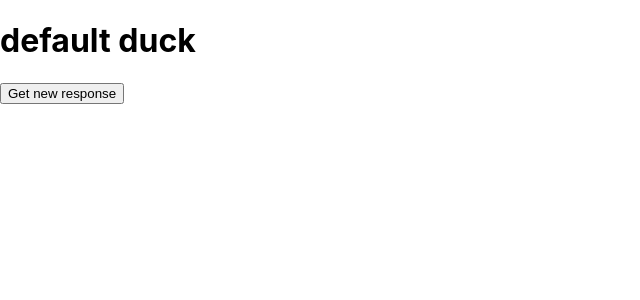
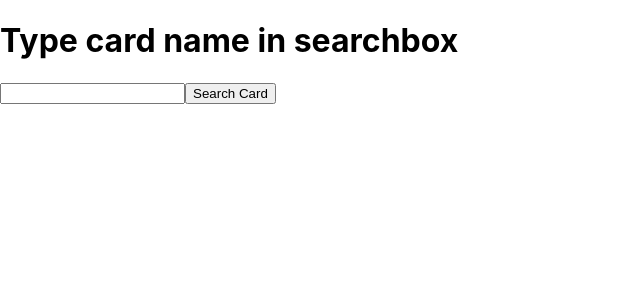
Before and after one commit to RafCabanes/cdmp_frontend_react_project, a React (Create React App) app: page / in a window 1280 px wide. Shown: the top 300 px of the page, without its empty margins (0-640 px from the left). Built offline with nearby package versions, Linux system fonts and the light colour scheme; no server answers.

Commit message:
updated src/App.js to list all search results in console

```diff
--- a/src/App.js
+++ b/src/App.js
@@ -5,6 +5,8 @@ import React from "react";
 export default function App() {
   const[ duck, setDuck ] = useState("default duck");
   const[ card, setCard ] = useState("no card chosen");
+  const[ cardName, setCardName] = useState("defaultcard")
+
   const [isLoading, setIsLoading] = useState(false);
 
   const getData = async () => {
@@ -41,11 +43,21 @@ export default function App() {
     // const receivedDuck = await response.json();
     // setDuck(receivedDuck.url[0]);
     setIsLoading(false);
-  }
+  };
+
+  const makeUrl = (props) => {
+    const baseUrl = "https://api.magicthegathering.io/v1/cards?";
+    const cardUrlName = "name=" + cardName;
+    // const cardUrlLanguage = "&language=" + cardLanguage;
+    const workingUrl = baseUrl + cardUrlName;
+    return workingUrl
+  };
 
   const getCard = async () => {
     setIsLoading(true);
-    const url = "https://api.magicthegathering.io/v1/cards?supertypes=legendary&types=creature&colors=black,white&pageSize=2";
+    console.log("searching for "+ cardName);
+    // const url = "https://api.magicthegathering.io/v1/cards?supertypes=legendary&types=creature&colors=black,white&pageSize=2";
+    const url = makeUrl(cardName);
     try {
       const response = await fetch(url, {
         headers: {
@@ -55,11 +67,13 @@ export default function App() {
         async response => {
           // console.log(response);
           const cardResponse = await response.json();
-          // console.log(cardResponse.cards);
+          // foreach cardItem in cardResponse.cards array
           for(var cardItem in cardResponse.cards) {
             console.log("index: " + cardItem);
             console.log(cardResponse.cards[cardItem]);
           }
+
+          // name of first card result
           // console.log(cardResponse.cards[0].name);
 
         }
@@ -71,9 +85,6 @@ export default function App() {
     setIsLoading(false);
   }
 
-  function printCards(card, index) {
-    console.log(card)
-  }
   // useEffect exactly once
   useEffect(() => {
     // getData();
@@ -83,8 +94,18 @@ export default function App() {
   return (
     <div className="App">
       {isLoading && <h1>currently fetching response</h1>}
-      <h1>{duck}</h1>
-      <button onClick={getCard}>Get new response</button>
+      <div className="searchbox">
+        <h1>Type card name in searchbox</h1>
+        <input
+          type="text"
+          id="cardNameInputBox"
+          onChange={(event) => setCardName(event.target.value)}
+        />
+        <button onClick={getCard}>Search Card</button>
+      </div>
+
+      <div className="cardDisplayBox">
+      </div>
     </div>
   );
 }
```
